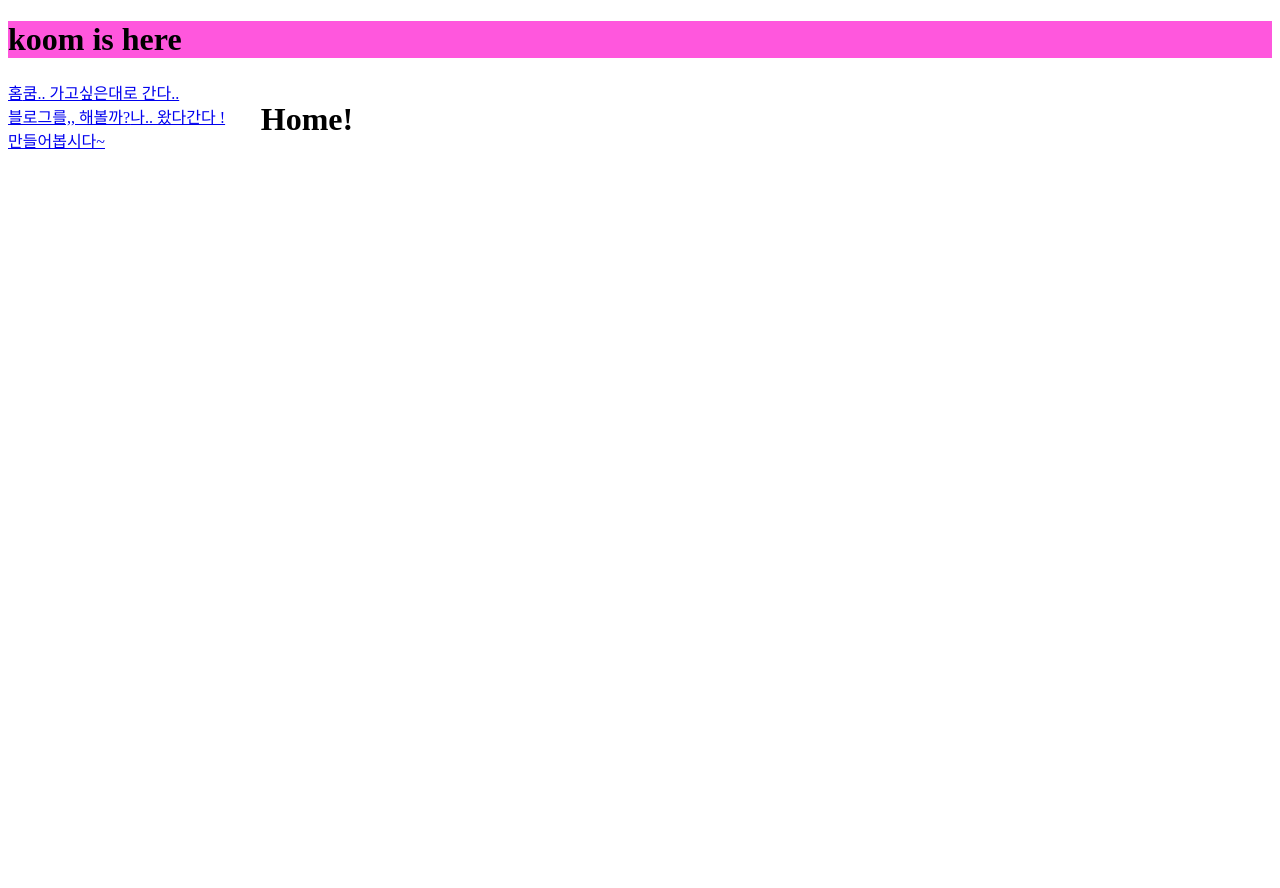
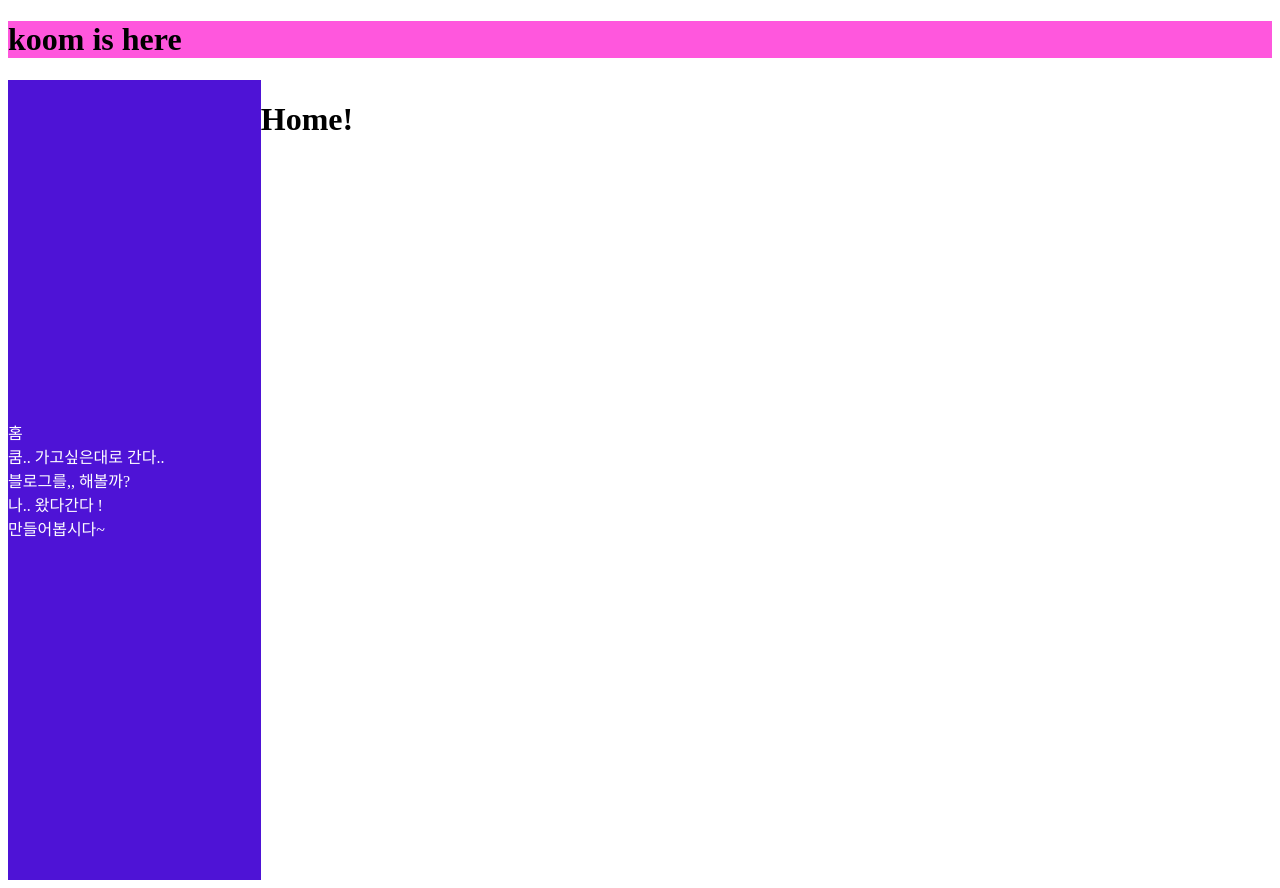
Before and after one commit to zikoom/kooms-day, a React (Create React App) app: page / in a window 1280 px wide. Built offline with nearby package versions, Linux system fonts and the light colour scheme.

Commit message:
class name 다시 바꾸기

```diff
--- a/src/components/layout/NavBar.js
+++ b/src/components/layout/NavBar.js
@@ -2,15 +2,13 @@ import { Link } from "react-router-dom";
 
 function NavBar(){
   return (
-    <div className="header-wrapper justify-center">
-        <nav>
-          <div className="header-nav-item inline-block text-left"><Link to="/" >홈</Link></div>
-          <div className="header-nav-item inline-block text-left"><Link to="/webgl" >쿰.. 가고싶은대로 간다..</Link></div>
-          <div className="header-nav-item inline-block text-left"><Link to="/blog" >블로그를,, 해볼까?</Link></div>
-          <div className="header-nav-item inline-block text-left"><Link to="/guest-book" >나.. 왔다간다 !</Link></div>
-          <div className="header-nav-item inline-block text-left"><Link to="/main" >만들어봅시다~</Link></div>
-        </nav>
-      </div>
+    <div className="nav-wrapper flex-container">
+      <div className="nav-flex-child"><Link className="nav-flex-child-link" to="/" >홈</Link></div>
+      <div className="nav-flex-child"><Link className="nav-flex-child-link" to="/webgl" >쿰.. 가고싶은대로 간다..</Link></div>
+      <div className="nav-flex-child"><Link className="nav-flex-child-link" to="/blog" >블로그를,, 해볼까?</Link></div>
+      <div className="nav-flex-child"><Link className="nav-flex-child-link" to="/guest-book" >나.. 왔다간다 !</Link></div>
+      <div className="nav-flex-child"><Link className="nav-flex-child-link" to="/main" >만들어봅시다~</Link></div>
+    </div>
   )
 }
 
```
